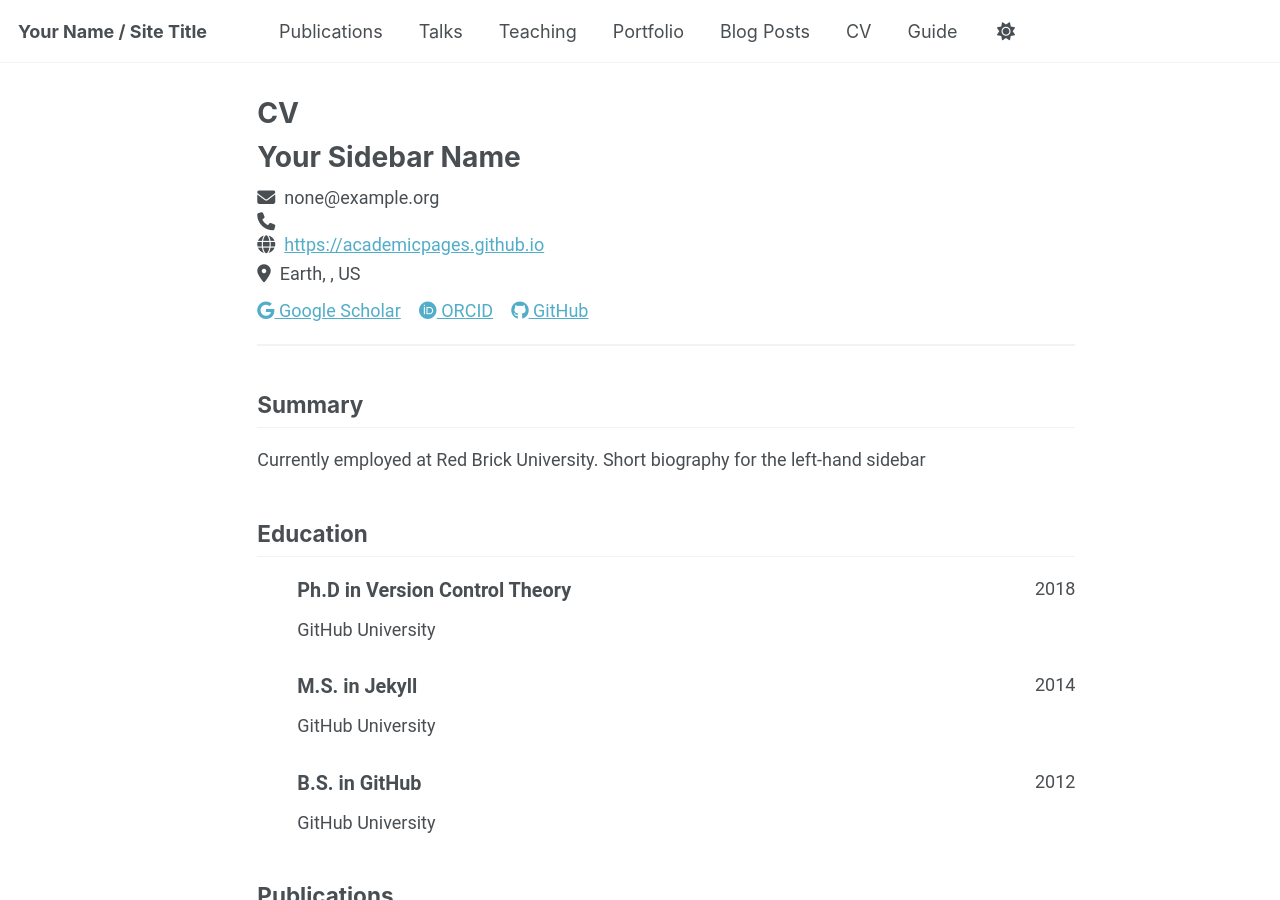
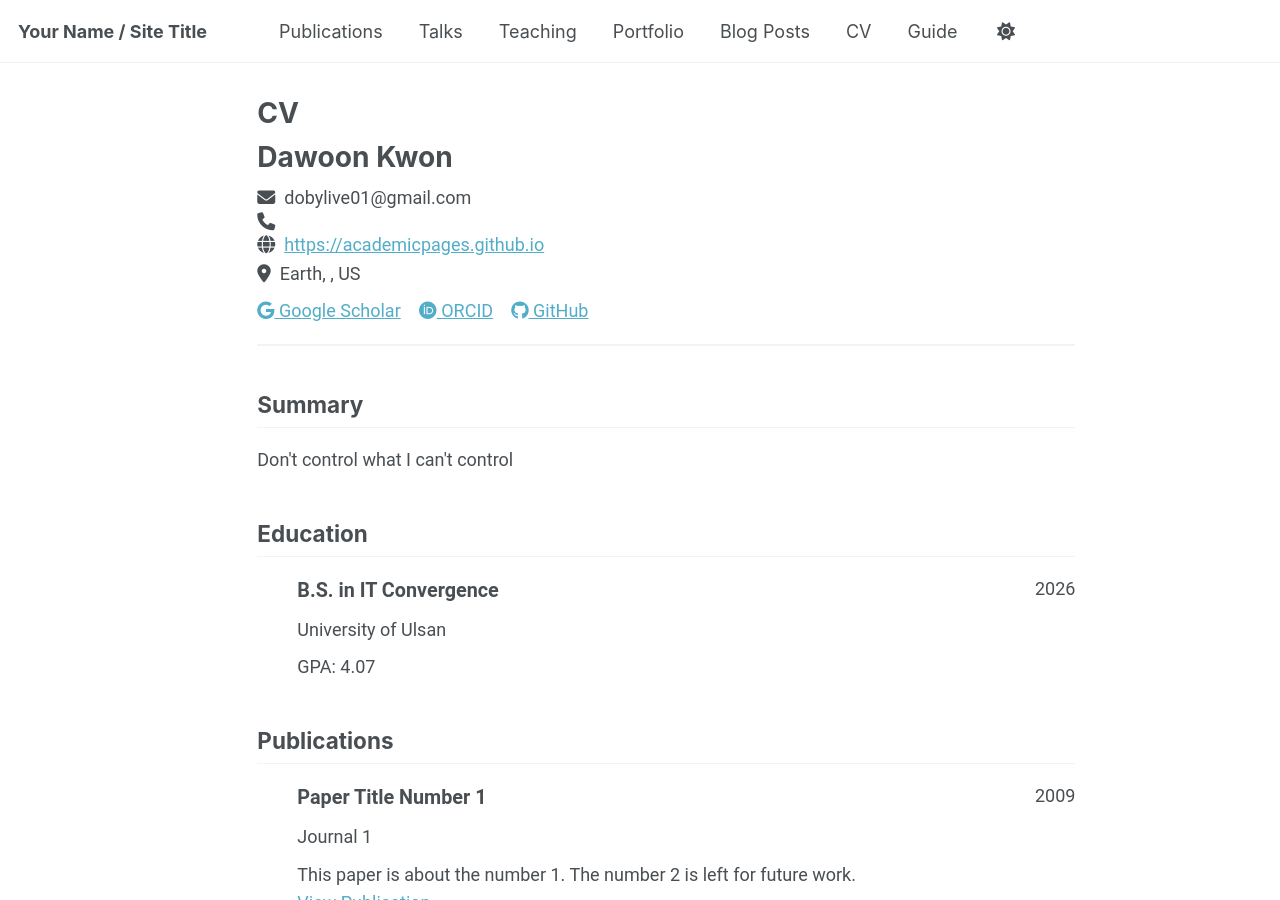
Before and after one commit to drawcodeboy/drawcodeboy.github.io, a Jekyll site: the page built from _pages/cv-json.md, in a window 1280 px wide and 900 px high. Built offline with Jekyll 4.4.1, drawn with Linux system fonts in a browser that asks for light colours; a script bundle is joined from its source files by our own code; library files that are not in the unit come from our copies.

Commit message:
[Add] basic information

```diff
--- a/_data/cv.json
+++ b/_data/cv.json
@@ -1,10 +1,10 @@
 {
   "basics": {
-    "name": "Your Sidebar Name",
-    "email": "none@example.org",
+    "name": "Dawoon Kwon",
+    "email": "dobylive01@gmail.com",
     "phone": "",
     "website": "https://academicpages.github.io",
-    "summary": "Currently employed at Red Brick University. Short biography for the left-hand sidebar",
+    "summary": "Don't control what I can't control",
     "location": {
       "address": "",
       "postalCode": "",
@@ -15,48 +15,30 @@
     "profiles": [
       {
         "network": "Google Scholar",
-        "username": "",
-        "url": "https://scholar.google.com/citations?user=PS_CX0AAAAAJ"
+        "username": "Dawoon Kwon",
+        "url": "https://scholar.google.com/citations?user=tM0RZ1UAAAAJ"
       },
       {
         "network": "ORCID",
-        "username": "",
-        "url": "https://orcid.org/yourorcidurl"
+        "username": "Da Woon Kwon",
+        "url": "https://orcid.org/0009-0009-8873-3391"
       },
       {
         "network": "GitHub",
-        "username": "academicpages",
-        "url": "https://github.com/academicpages"
+        "username": "drawcodeboy",
+        "url": "https://github.com/drawcodeboy"
       }
     ]
   },
   "work": [],
   "education": [
     {
-      "institution": "GitHub University",
-      "area": "Ph.D in Version Control Theory",
+      "institution": "University of Ulsan",
+      "area": "B.S. in IT Convergence",
       "studyType": "",
-      "startDate": "",
-      "endDate": "2018",
-      "gpa": null,
-      "courses": []
-    },
-    {
-      "institution": "GitHub University",
-      "area": "M.S. in Jekyll",
-      "studyType": "",
-      "startDate": "",
-      "endDate": "2014",
-      "gpa": null,
-      "courses": []
-    },
-    {
-      "institution": "GitHub University",
-      "area": "B.S. in GitHub",
-      "studyType": "",
-      "startDate": "",
-      "endDate": "2012",
-      "gpa": null,
+      "startDate": "2020",
+      "endDate": "2026",
+      "gpa": 4.07,
       "courses": []
     }
   ],
```
